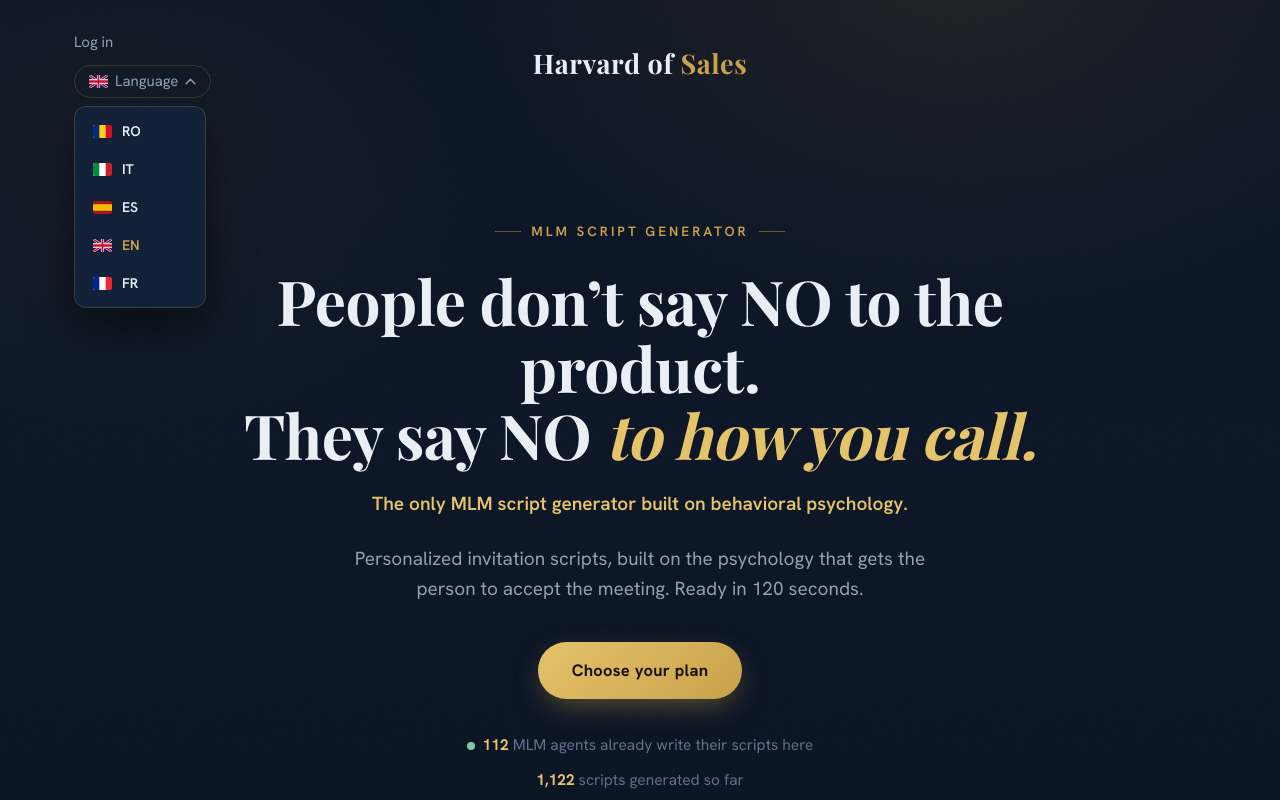
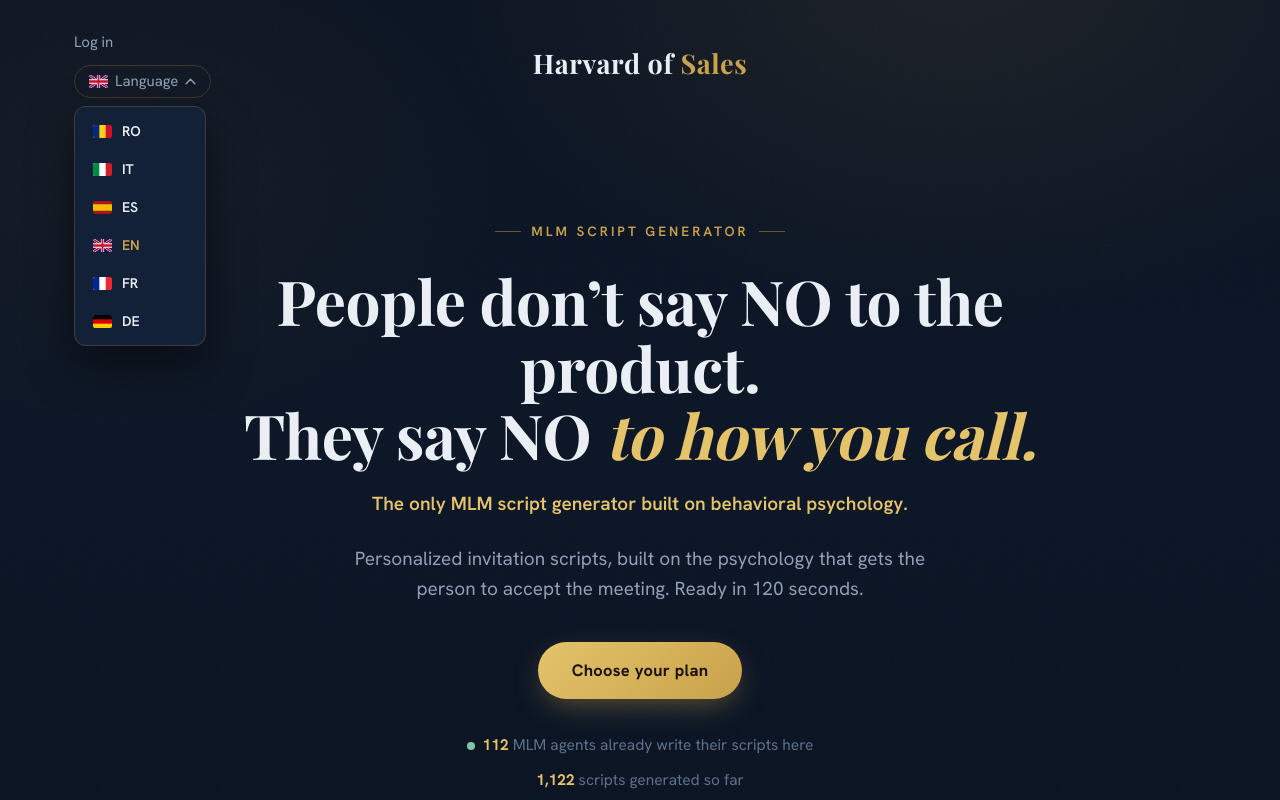
Before and after one commit to Octavian22mlm/hos-landing, a website: page preturi-en.html in a window 1280 px wide. Both pictures are taken after a click on the button "Language". Shown: the top 800 px of the page. Drawn offline with nearby package versions, Linux system fonts and the light colour scheme; no server answers.

Commit message:
Update preturi-en.html

```diff
--- a/preturi-en.html
+++ b/preturi-en.html
@@ -471,6 +471,7 @@
         <button class="lang-opt" onclick="setLang('es')"><svg class="flag" viewBox="0 0 3 2" preserveAspectRatio="none"><rect width="3" height="2" fill="#AA151B"/><rect y="0.5" width="3" height="1" fill="#F1BF00"/></svg>ES</button>
         <button class="lang-opt active" onclick="setLang('en')"><svg class="flag" viewBox="0 0 60 30" preserveAspectRatio="none"><rect width="60" height="30" fill="#012169"/><path d="M0,0 60,30 M60,0 0,30" stroke="#fff" stroke-width="6"/><path d="M0,0 60,30 M60,0 0,30" stroke="#C8102E" stroke-width="4"/><path d="M30,0 V30 M0,15 H60" stroke="#fff" stroke-width="10"/><path d="M30,0 V30 M0,15 H60" stroke="#C8102E" stroke-width="6"/></svg>EN</button>
         <button class="lang-opt" onclick="setLang('fr')"><svg class="flag" viewBox="0 0 3 2" preserveAspectRatio="none"><rect width="3" height="2" fill="#ED2939"/><rect width="2" height="2" fill="#fff"/><rect width="1" height="2" fill="#002395"/></svg>FR</button>
+        <button class="lang-opt" onclick="setLang('de')"><svg class="flag" viewBox="0 0 5 3" preserveAspectRatio="none"><rect width="5" height="3" fill="#FFCE00"/><rect width="5" height="2" fill="#DD0000"/><rect width="5" height="1" fill="#000000"/></svg>DE</button>
       </div>
     </div>
   </div>
@@ -1065,7 +1066,7 @@
   }
   function toggleLang(e){ e.stopPropagation(); var d=document.getElementById('langDd'); if(d) d.classList.toggle('open'); }
   document.addEventListener('click', function(){ var d=document.getElementById('langDd'); if(d) d.classList.remove('open'); });
-  function setLang(l){ var d=document.getElementById('langDd'); if(d) d.classList.remove('open'); if(l==='en'){ return; } var u={ro:'/',it:'/it',es:'/es',en:'/en',fr:'/fr'}[l]; if(u){ window.location.href=u; } }
+  function setLang(l){ var d=document.getElementById('langDd'); if(d) d.classList.remove('open'); if(l==='en'){ return; } var u={ro:'/',it:'/it',es:'/es',en:'/en',fr:'/fr',de:'/de'}[l]; if(u){ window.location.href=u; } }
   /* ---- TEASER ---- */
   var teaserRel='prieten', teaserInv='cafea', teaserTone='cald', teaserProd='health products';
   function wireChips(id, cb){
```
